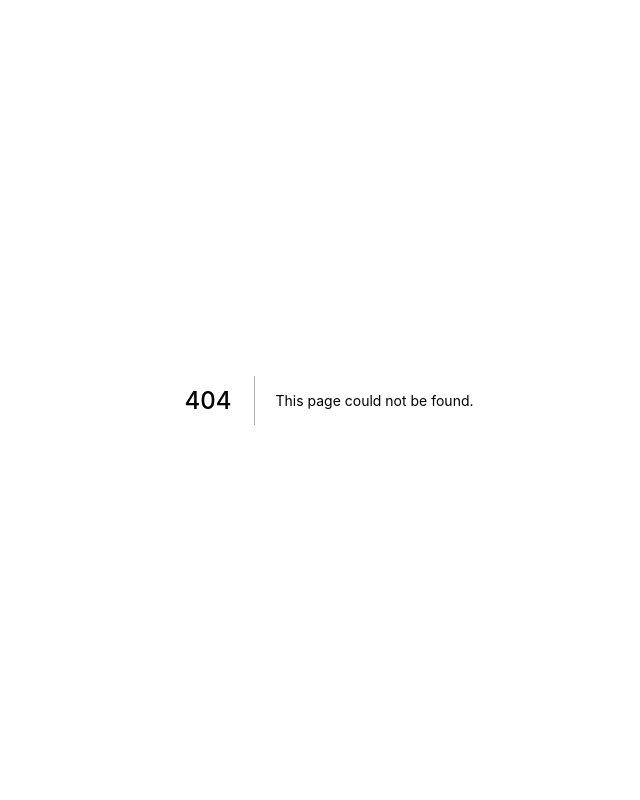
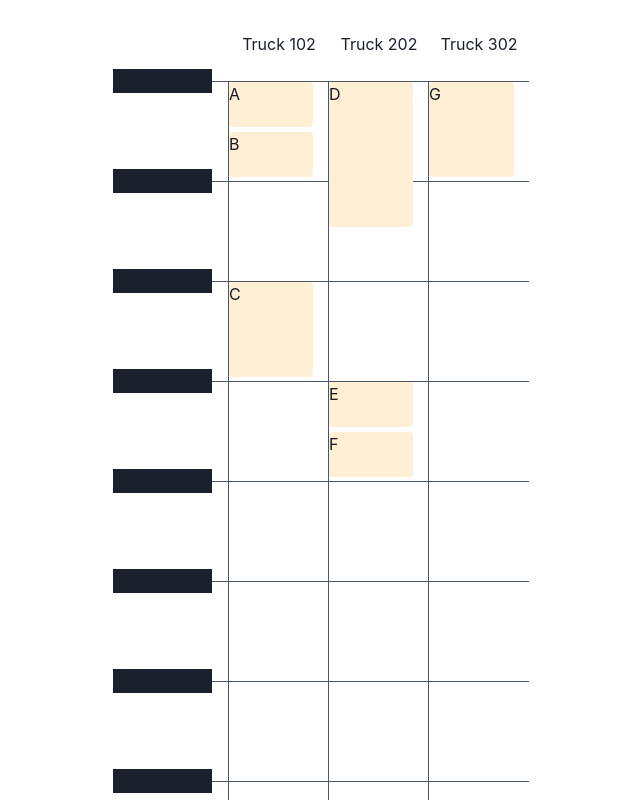
Before and after one commit to dtjv/terra, a Next.js app in the folder web/: page /delivery in a window 1280 px wide. Before the commit this address had no page. Shown: the top 800 px of the page, without its empty margins (311-951 px from the left). Built offline with nearby package versions, Linux system fonts and the light colour scheme.

Commit message:
Refactor schedule to a component

```diff
--- /dev/null
+++ b/web/src/components/schedule.tsx
@@ -0,0 +1,75 @@
+import * as React from "react";
+import { useTable } from "react-table";
+import { Flex, Grid, GridItem } from "@chakra-ui/react";
+
+import { RowHeader } from "@/components/row-header";
+import { Ticket } from "@/components/ticket";
+
+export const Schedule = ({ grid, headers, table }) => {
+  const data = React.useMemo(() => table, []);
+  const columns = React.useMemo(() => headers, []);
+  const { headerGroups, rows, prepareRow } = useTable({ columns, data });
+
+  return (
+    <Flex p={8} align="center" justify="center">
+      <Grid
+        templateRows={grid.templateRows}
+        templateColumns={grid.templateCols}
+      >
+        {headerGroups.map((headerGroup) =>
+          headerGroup.headers.map((column) => (
+            <GridItem
+              {...column.getHeaderProps()}
+              borderBottomWidth="1px"
+              borderBottomColor="gray.600"
+            >
+              <Flex align="center" justify="center">
+                {column.render("header")}
+              </Flex>
+            </GridItem>
+          ))
+        )}
+        {rows.map((row, rIdx) => {
+          prepareRow(row);
+          return row.cells.map((cell, cIdx, cells) => (
+            <GridItem
+              {...cell.getCellProps()}
+              sx={{
+                position: "relative",
+                ...(rIdx % 2 != 0 && rIdx != rows.length - 1
+                  ? {
+                      borderBottomWidth: "1px",
+                      borderBottomColor: "gray.600",
+                    }
+                  : {}),
+                ...(cIdx < cells.length - 1
+                  ? {
+                      borderRightWidth: "1px",
+                      borderRightColor: "gray.600",
+                    }
+                  : {}),
+              }}
+            >
+              {cell.render(({ value }) => {
+                if (cIdx === 0) {
+                  return <RowHeader>{value}</RowHeader>;
+                }
+
+                if (value["ticket"]) {
+                  return (
+                    <Ticket
+                      ticket={value["ticket"]}
+                      timeInterval={value["timeInterval"]}
+                    />
+                  );
+                }
+
+                return <div />;
+              })}
+            </GridItem>
+          ));
+        })}
+      </Grid>
+    </Flex>
+  );
+};
--- /dev/null
+++ b/web/src/pages/delivery.tsx
@@ -0,0 +1,21 @@
+import { colHeaders, tableData } from "../data";
+import { Schedule } from "components/schedule";
+
+let grid = {
+  numRows: tableData.length + 1,
+  numCols: colHeaders.length,
+  wCol: "100px",
+  hRow: "50px",
+  templateRows: "",
+  templateCols: "",
+};
+const templateCols = `repeat(${grid.numCols}, minmax(${grid.wCol}, 1fr))`;
+const templateRows = `repeat(${grid.numRows}, minmax(${grid.hRow}, 1fr))`;
+
+grid = { ...grid, templateRows, templateCols };
+
+const Delivery = () => {
+  return <Schedule grid={grid} headers={colHeaders} table={tableData} />;
+};
+
+export default Delivery;
```
Also changed, not shown: web/src/pages/c.tsx (deleted, +0 -85 lines).
